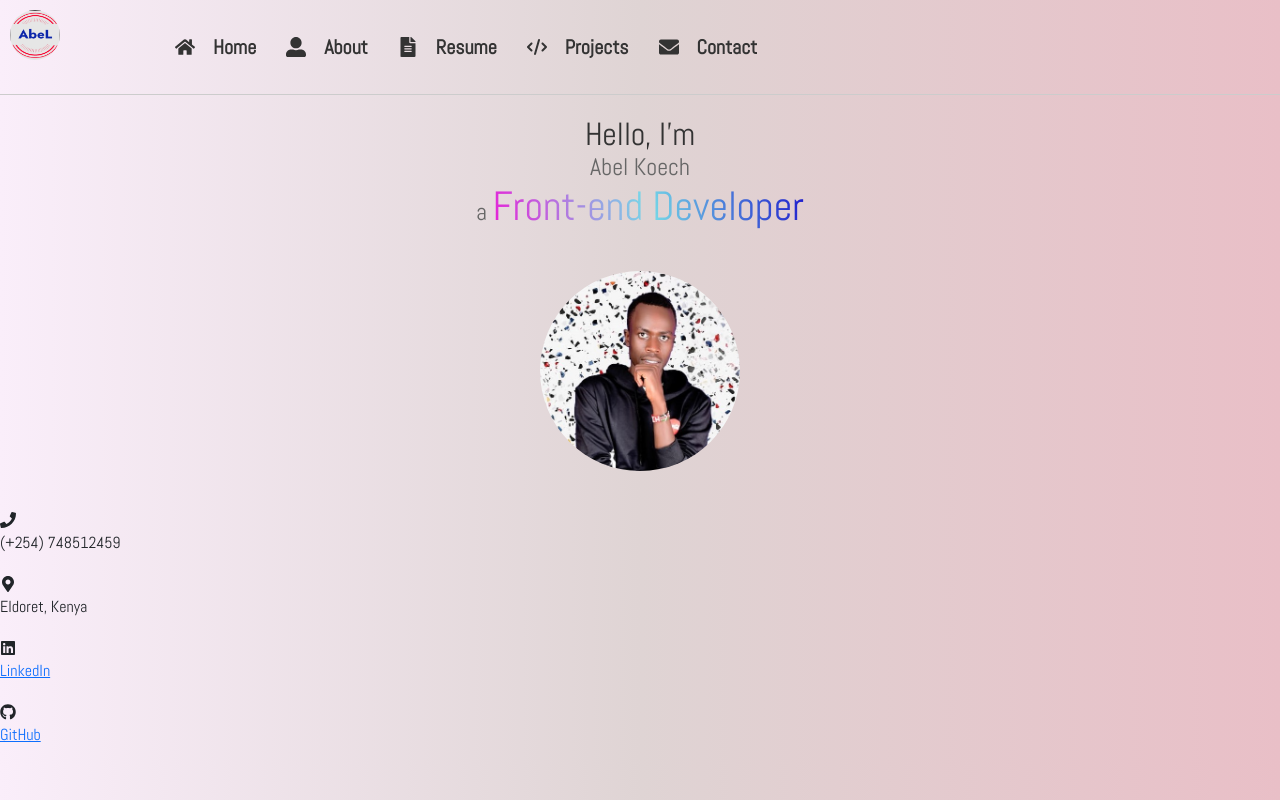
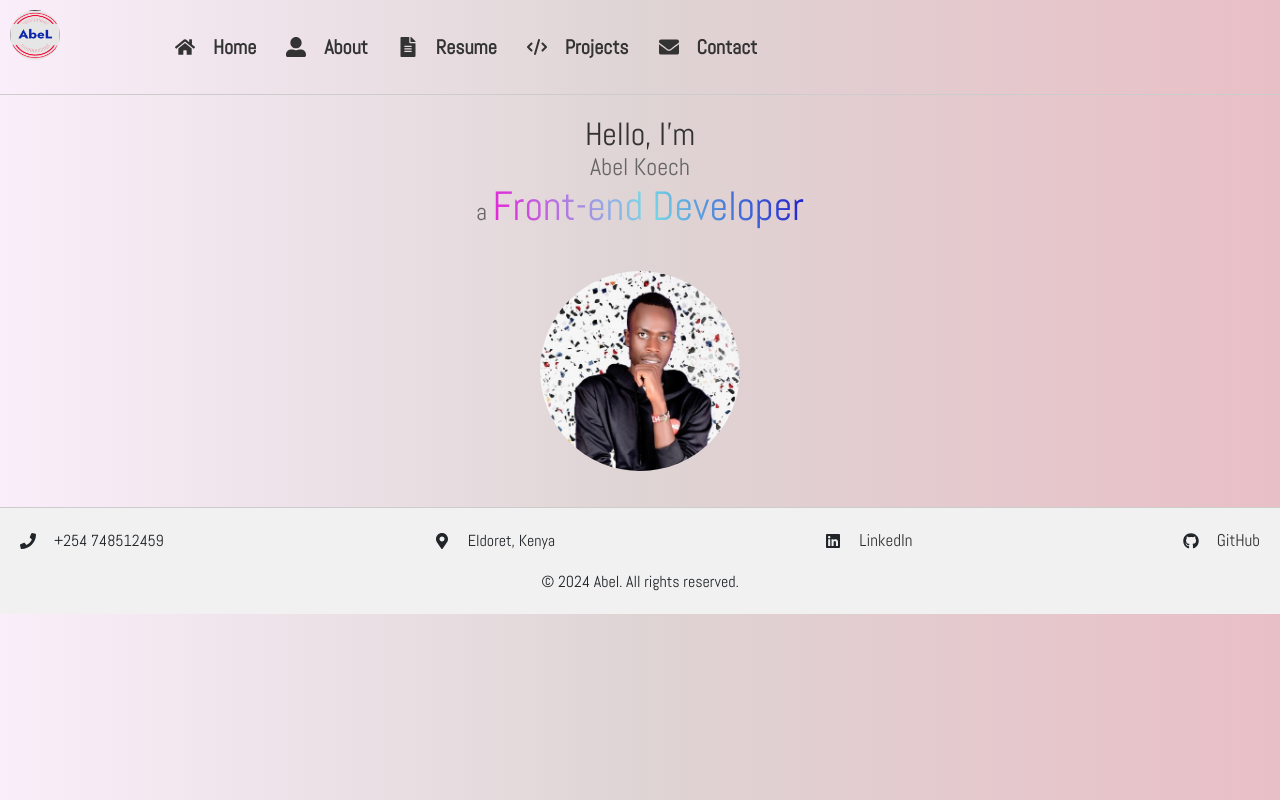
Before and after one commit to Koech161/portfolio-1, a React (Create React App) app: page / in a window 1280 px wide. Built offline with nearby package versions, Linux system fonts and the light colour scheme; a web font is replaced by a local one.

Commit message:
style footer

```diff
--- a/src/App.css
+++ b/src/App.css
@@ -1,3 +1,7 @@
+.home{
+  height: 100%;
+ min-height: 50vh;
+}
 .home-container{
   display: flex;
   flex-direction: column;
--- a/src/App.js
+++ b/src/App.js
@@ -2,11 +2,19 @@
 import { RouterProvider } from 'react-router-dom';
 import './App.css';
 import routes from './routes';
+import Footer from './components/Footer'
+import './style/Footer.css'
 
 function App() {
   return (
-    <RouterProvider router={routes}/>
+    <div className='App'>
+      <div className='content'>
+      <RouterProvider router={routes}/>
+      </div>
 
+
+      <Footer/>
+    </div>
 
   );
 }
--- a/src/components/About.js
+++ b/src/components/About.js
@@ -1,6 +1,7 @@
 import React from 'react'
 import NavBar from './NavBar'
 import '../App.css'
+
 
 const About = () => {
   return (
@@ -33,6 +34,7 @@ const About = () => {
      </div>
 
     </div>
+
     </div>
   )
 }
--- a/src/components/Contact.js
+++ b/src/components/Contact.js
@@ -2,8 +2,11 @@ import React from 'react'
 import { FaGithub, FaLinkedin, FaMapMarkerAlt, FaPhone } from 'react-icons/fa'
 import NavBar from './NavBar'
 
+
 const Contact = () => {
   return (
+    <>
+
     <div className='contact' >
         <NavBar />
         <div className='contact-item'>
@@ -16,6 +19,8 @@ const Contact = () => {
         </div>
 
     </div>
+
+    </>
   )
 }
 
--- a/src/components/Footer.js
+++ b/src/components/Footer.js
@@ -1,26 +1,33 @@
 import React from 'react'
+import '../style/Footer.css'
 import { FaGithub, FaLinkedin, FaMapMarkerAlt, FaPhone } from 'react-icons/fa'
 
 const Footer = () => {
   return (
-    <div className='footer'>
-      <div className='contact-item'>
+   <footer className='footer'>
+    <div className='footer-content'>
+      <div className='footer-item'>
           <FaPhone />
-          <p>(+254) 748512459</p>
+          <p> +254 748512459</p>
         </div>
-        <div className='contact-item'>
+        <div className='footer-item'>
           <FaMapMarkerAlt/>
           <p> Eldoret, Kenya</p>
         </div>
-        <div className='contact-item'>
+        <div className='footer-item'>
           <FaLinkedin />
           <p><a href='https://www.linkedin.com/in/yourprofile' target='_blank' rel='noopener noreferrer'>LinkedIn</a></p>
         </div>
-        <div className='contact-item'>
+        <div className='footer-item'>
           <FaGithub />
           <p><a href='https://github.com/koech161' target='_blank' rel='noopener noreferrer'>GitHub </a></p>
         </div>
+
     </div>
+    <p className='copyrights'>  &copy; 2024 Abel. All rights reserved.</p>
+    </footer>
+
+
   )
 }
 
--- a/src/components/Home.js
+++ b/src/components/Home.js
@@ -3,11 +3,11 @@ import React from 'react'
 import homeimg from '../assets/my_pic.jpg'
 import '../App.css'
 import NavBar from './NavBar'
-import Footer from './Footer'
+
 const Home = () => {
   return (
 
-    <div>
+    <div className='home'>
        <> <NavBar /></>
     <div className='home-container'>
 
@@ -30,7 +30,7 @@ const Home = () => {
           <p>If you have any questions or want to get in touch, please email me at:</p>
           <p><a href='mailto:koechabel161@gmail.com>K</a></p>
         </div> */}
-        <Footer/>
+
     </div>
   )
 }
--- a/src/components/Projects.js
+++ b/src/components/Projects.js
@@ -3,6 +3,7 @@ import NavBar from './NavBar'
 import weather from '../assets/weather.jpeg'
 import todo from '../assets/todo_list.jpeg'
 import '../style/Projects.css'
+
 const Projects = () => {
   return (
     <div>
@@ -28,6 +29,7 @@ const Projects = () => {
         </div>
       </div>
       </div>
+
     </div>
   )
 }
--- a/src/components/Resume.js
+++ b/src/components/Resume.js
@@ -3,6 +3,7 @@ import NavBar from './NavBar'
 import Skills from './Skills'
 import '../style/Projects.css'
 import {   FaFileDownload, FaTools } from 'react-icons/fa'
+
 const Resume = () => {
   return (
     <div >
@@ -11,10 +12,11 @@ const Resume = () => {
         <div className='resume'>
             <h1>My Resume</h1>
         <h3>Discover more about my skills and background by downloading my resume.</h3>
-      <button type='primary'>   <FaFileDownload/> Download Cv</button>
+      <button type='primary'>   <FaFileDownload/> Download CV</button>
         </div>
         <h2 className='title'> <FaTools/>  My Skills</h2>
         <Skills/>
+
     </div>
   )
 }
--- a/src/index.css
+++ b/src/index.css
@@ -5,5 +5,5 @@
 }
 body{
   background: linear-gradient(to right, #faeefa,#dfd4d4,rgb(233, 191, 199));
-  max-height: 100vh;
+  min-height: 100vh;
 }
--- /dev/null
+++ b/src/style/Footer.css
@@ -0,0 +1,50 @@
+html ,body{
+    height: 100%;
+    margin: 0;
+}
+body {
+    display: flex;
+    flex-direction: column;
+    margin: 0;
+  }
+  .content {
+    flex: 1;
+  }
+.footer{
+margin-top: auto;
+padding: 20px;
+width: 100%;
+border-top: 1px solid #ccc;
+background: #f1f1f1;
+bottom: 0;
+  }
+.footer-content{
+    display: flex;
+    justify-content: space-between;
+    flex-wrap: wrap;
+
+}
+.footer-item{
+    display: flex;
+    flex-direction: row;
+    align-items: center;
+    gap: 10px;
+
+}
+.footer-item a{
+    text-decoration: none;
+    font-size: 17px;
+    color: #333;
+}
+.footer-item a:hover{
+    color: blue;
+}
+.footer-item svg{
+    margin-right: 8px;
+    margin-bottom: 15px;
+}
+.copyrights{
+   text-align: center;
+   font-size: 1em;
+   margin: 0;
+}
```
